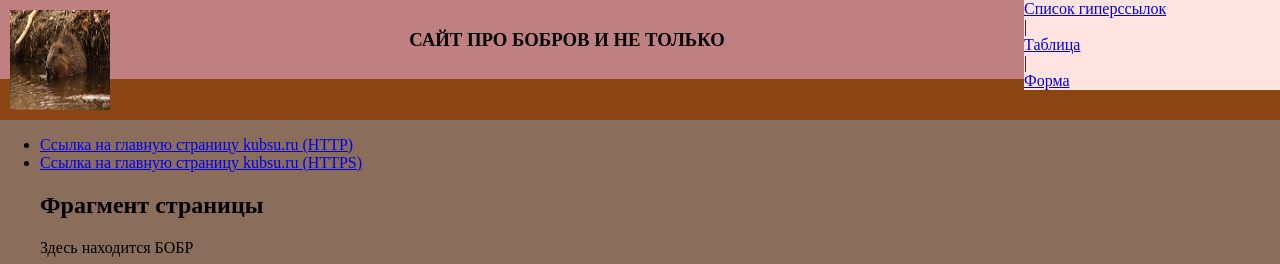
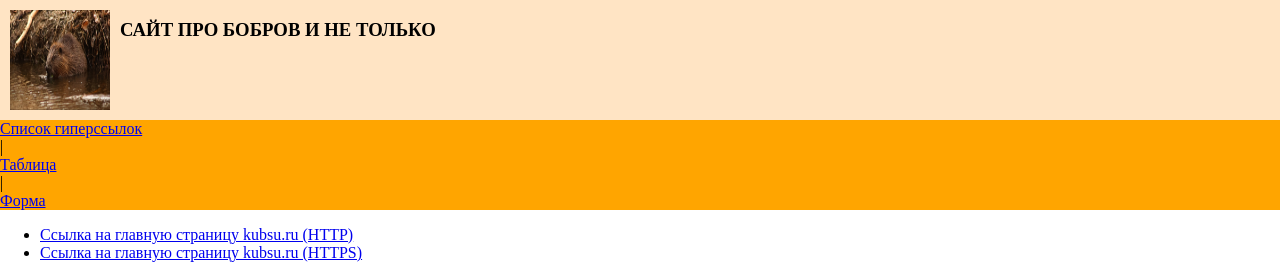
Before and after one commit to VerOnikangel/VerOnikangel.github.io, a plain HTML site: page index.html in a window 1280 px wide. Shown: the top 264 px of the page. Drawn offline with Linux system fonts and the light colour scheme.

Commit message:
Update styles.css

```diff
--- a/styles.css
+++ b/styles.css
@@ -5,21 +5,20 @@ body {
 header{
     display: flex;
     flex-direction: column;
-    background-color:  #633A34;
-    padding: 0;
-    margin: 0;
-    height: 120px;
+    background-color:  none;
+    margin: 0px;
     width: 100%;
 }
 aside{
     flex: 1;
     order: 2;
-    margin-bottom: 10px;
+    width: 100%;
 }
 
 main{
     order: 1;
     flex: 4;
+    background-color: bisque;
 }
 
 .logo {
@@ -30,11 +29,10 @@ main{
 }
 
 nav {
-    margin-bottom: 10px;
+    margin: 0px;
     display: flex;
     flex-direction: column;
-    background-color: #FFE4E1;
-}
+    background-color: orange;
 
 .nazvanie {
     text-align: center;
```
